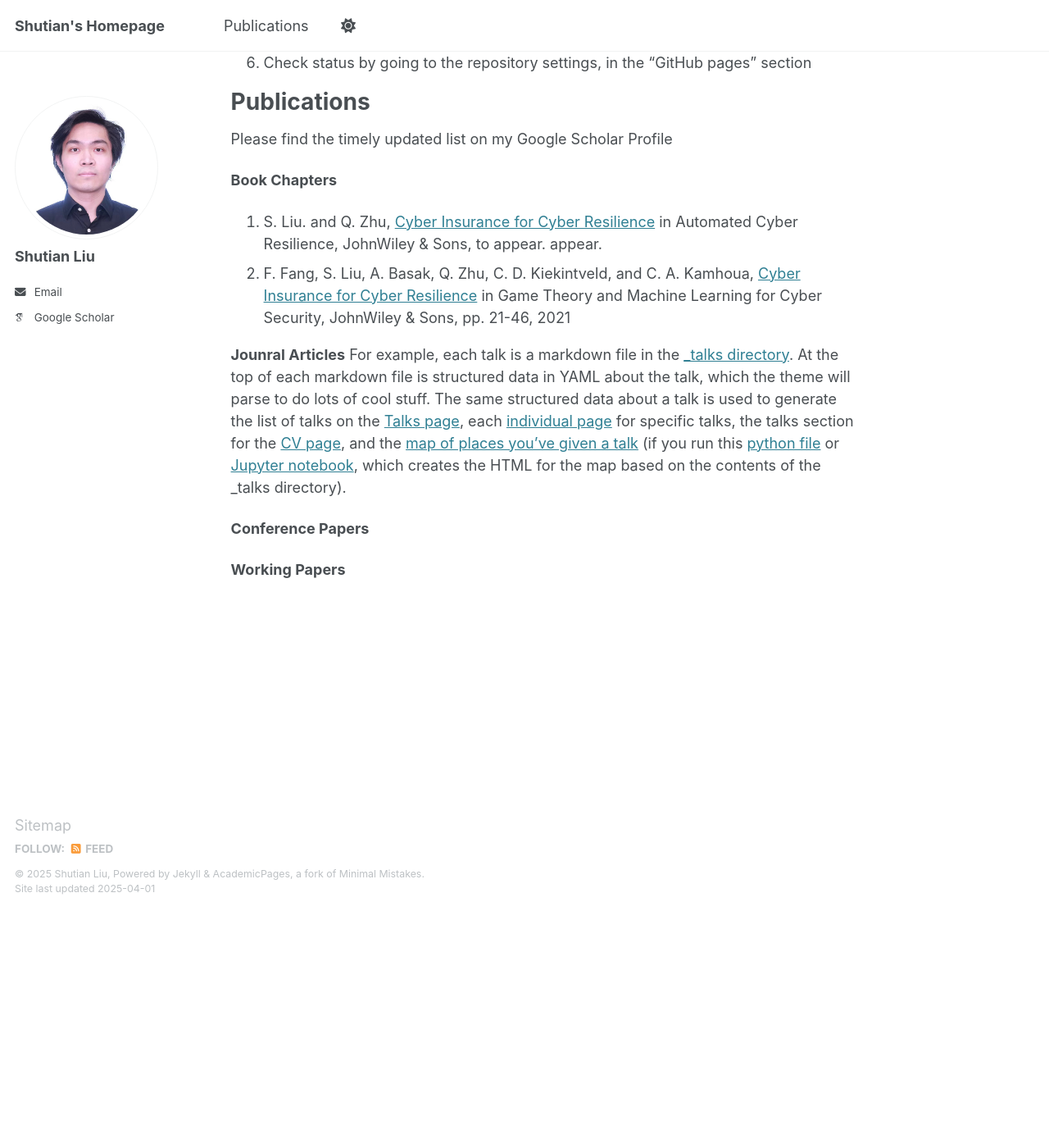
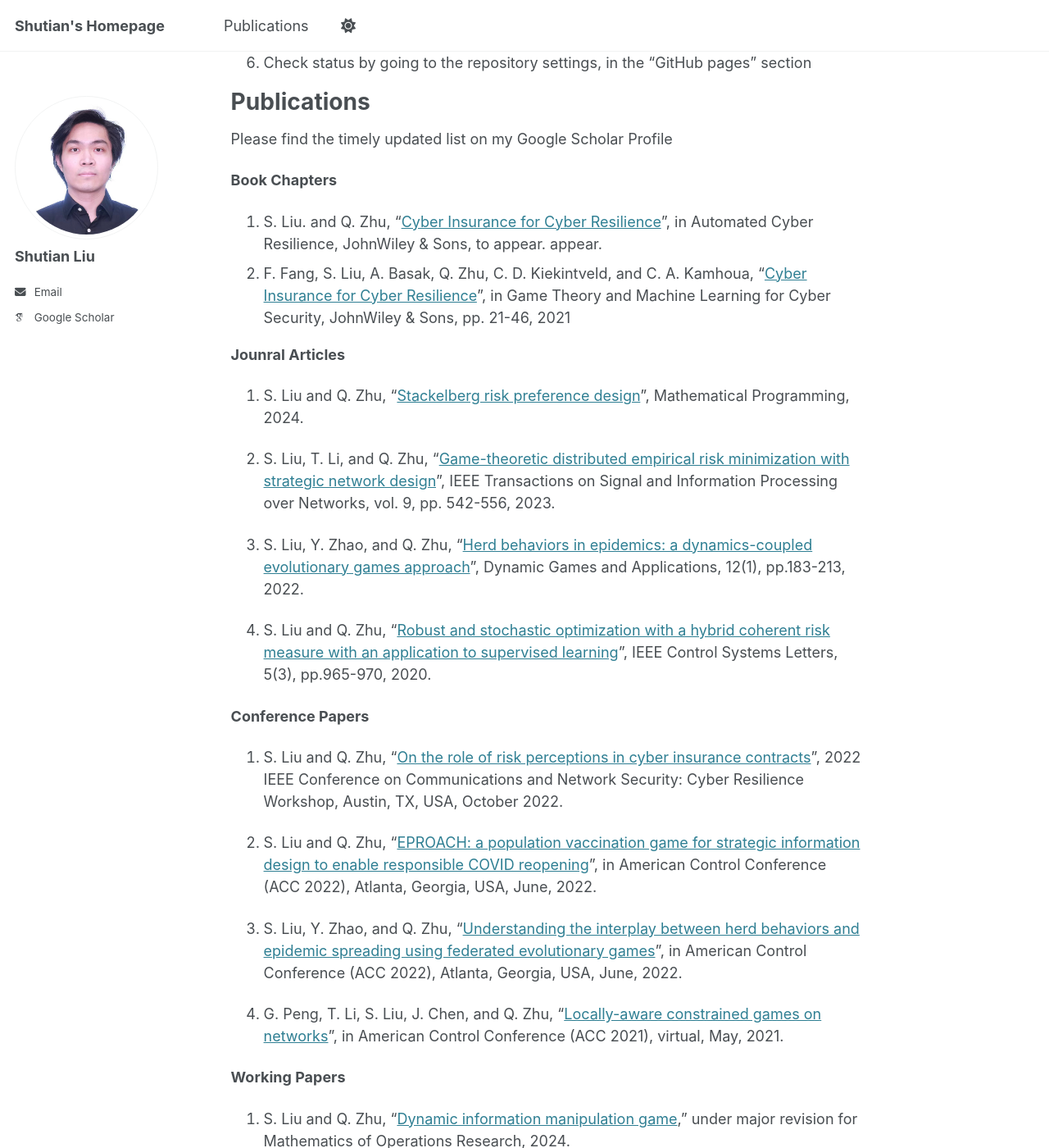
Before and after one commit to ShutianLiu31/shutianliu31.github.io, a Jekyll site: the page built from _pages/about.md, in a window 1280 px wide and 1400 px high, scrolled down 779 px. Shown: the whole window at 82% size. Built offline with Jekyll 4.4.1, drawn with Linux system fonts in a browser that asks for light colours; some web fonts are replaced; before the commit the page ends 1891 px from its top, so only the background shows below that; some of the changed text lies outside the part shown.

Commit message:
Update about.md

```diff
--- a/_pages/about.md
+++ b/_pages/about.md
@@ -33,15 +33,42 @@ Please find the timely updated list on my Google Scholar Profile
 
 **Book Chapters**
 
-1. S. Liu. and Q. Zhu, [Cyber Insurance for Cyber Resilience](https://arxiv.org/pdf/2312.02921) in Automated Cyber Resilience, JohnWiley & Sons, to appear.
+1. S. Liu. and Q. Zhu, "[Cyber Insurance for Cyber Resilience](https://arxiv.org/pdf/2312.02921)", in Automated Cyber Resilience, JohnWiley & Sons, to appear.
 appear.
-1. F. Fang, S. Liu, A. Basak, Q. Zhu, C. D. Kiekintveld, and C. A. Kamhoua, [Cyber Insurance for Cyber Resilience](https://onlinelibrary.wiley.com/doi/abs/10.1002/9781119723950.ch2) in Game Theory and Machine Learning for Cyber Security, JohnWiley & Sons, pp. 21-46, 2021
+1. F. Fang, S. Liu, A. Basak, Q. Zhu, C. D. Kiekintveld, and C. A. Kamhoua, "[Cyber Insurance for Cyber Resilience](https://onlinelibrary.wiley.com/doi/abs/10.1002/9781119723950.ch2)", in Game Theory and Machine Learning for Cyber Security, JohnWiley & Sons, pp. 21-46, 2021
 
 
 
 **Jounral Articles**
- For example, each talk is a markdown file in the [_talks directory](https://github.com/academicpages/academicpages.github.io/tree/master/_talks). At the top of each markdown file is structured data in YAML about the talk, which the theme will parse to do lots of cool stuff. The same structured data about a talk is used to generate the list of talks on the [Talks page](https://academicpages.github.io/talks), each [individual page](https://academicpages.github.io/talks/2012-03-01-talk-1) for specific talks, the talks section for the [CV page](https://academicpages.github.io/cv), and the [map of places you've given a talk](https://academicpages.github.io/talkmap.html) (if you run this [python file](https://github.com/academicpages/academicpages.github.io/blob/master/talkmap.py) or [Jupyter notebook](https://github.com/academicpages/academicpages.github.io/blob/master/talkmap.ipynb), which creates the HTML for the map based on the contents of the _talks directory).
+
+1. S. Liu and Q. Zhu, "[Stackelberg risk preference design](https://link.springer.com/article/10.1007/s10107-024-02083-2)", Mathematical Programming, 2024.
+
+1. S. Liu, T. Li, and Q. Zhu, "[Game-theoretic distributed empirical risk minimization with strategic network
+design](https://ieeexplore.ieee.org/document/10223413)", IEEE Transactions on Signal and Information Processing over Networks, vol. 9, pp. 542-556, 2023.
+
+1. S. Liu, Y. Zhao, and Q. Zhu, "[Herd behaviors in epidemics: a dynamics-coupled evolutionary games
+approach](https://link.springer.com/article/10.1007/s13235-022-00433-3)", Dynamic Games and Applications, 12(1), pp.183-213, 2022.
+
+1. S. Liu and Q. Zhu, "[Robust and stochastic optimization with a hybrid coherent risk measure with an
+application to supervised learning](https://ieeexplore.ieee.org/document/9134414)", IEEE Control Systems Letters, 5(3), pp.965-970, 2020.
 
 **Conference Papers**
 
+1.  S. Liu and Q. Zhu, "[On the role of risk perceptions in cyber insurance contracts](https://ieeexplore.ieee.org/document/9947268)", 2022 IEEE Conference on Communications and Network Security: Cyber Resilience Workshop, Austin, TX, USA, October 2022.
+
+1. S. Liu and Q. Zhu, "[EPROACH: a population vaccination game for strategic information design to enable
+responsible COVID reopening](https://ieeexplore.ieee.org/document/9867229)", in American Control Conference (ACC 2022), Atlanta, Georgia, USA, June, 2022.
+
+1. S. Liu, Y. Zhao, and Q. Zhu, "[Understanding the interplay between herd behaviors and epidemic spreading
+using federated evolutionary games](https://ieeexplore.ieee.org/document/9867809)", in American Control Conference (ACC 2022), Atlanta, Georgia, USA, June, 2022.
+
+1. G. Peng, T. Li, S. Liu, J. Chen, and Q. Zhu, "[Locally-aware constrained games on networks](https://ieeexplore.ieee.org/document/9482895)", in American Control Conference (ACC 2021), virtual, May, 2021.
+
+
 **Working Papers**
+
+1. S. Liu and Q. Zhu, "[Dynamic information manipulation game](https://arxiv.org/pdf/2312.07862)," under major revision for Mathematics of Operations Research, 2024.
+
+1. S. Liu and Q. Zhu, "[Mitigating Moral Hazard in Insurance contracts using risk preference design](https://arxiv.org/pdf/2203.12001)," under major revision for Operations Research Letters, 2024.
+
+1. S. Liu and Q. Zhu, "[On the impact of gaslighting on partially observed stochastic control](https://arxiv.org/pdf/2304.01134)," arXiv preprint, 2023, arXiv:2304.01134.
```
